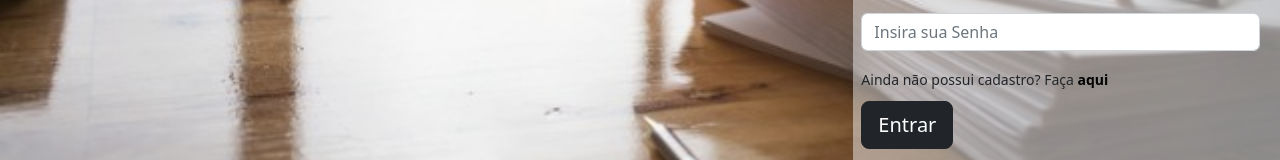
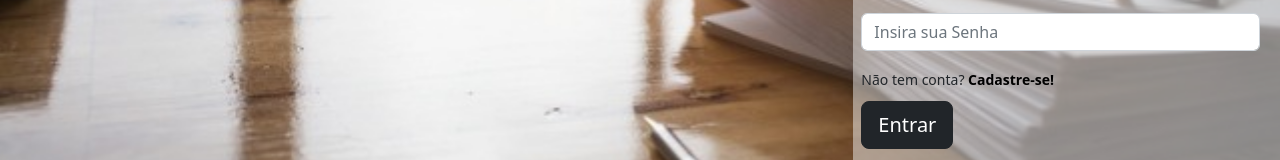
Before and after one commit to ewertonvaz/reader-gov-front, a React (Create React App) app: page /login in a window 1280 px wide. Shown: the part 424-584 px from the top of the page. Built offline with nearby package versions, Linux system fonts and the light colour scheme.

Commit message:
alteração msg page login

```diff
--- a/src/pages/LoginPage.jsx
+++ b/src/pages/LoginPage.jsx
@@ -105,7 +105,7 @@ function LoginPage() {
               label="Check me out"
             /> */}
               </Form.Group>
-              <small>Ainda não possui cadastro? Faça <Link to='/signup' style={{textDecoration:"none", color:"black"}}><strong>aqui</strong></Link></small><br/>
+              <small>Não tem conta? <Link to='/signup' style={{textDecoration:"none", color:"black"}}><strong>Cadastre-se!</strong></Link></small><br/>
               <div className="row">
                 <div className="col d-flex ">
 
```
